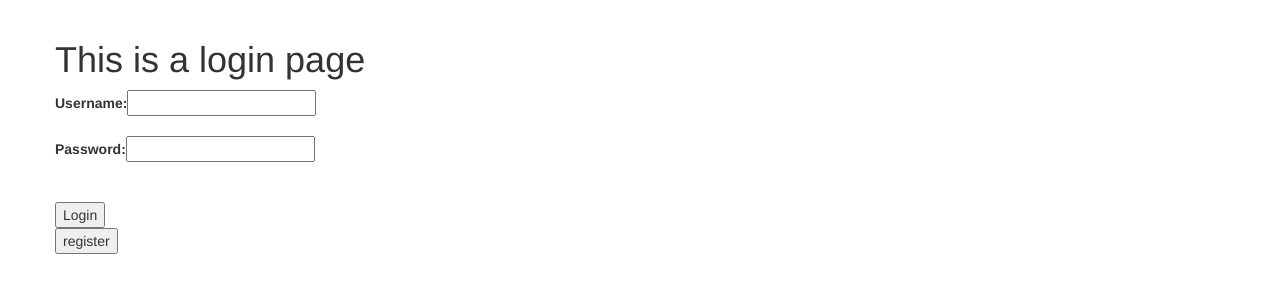
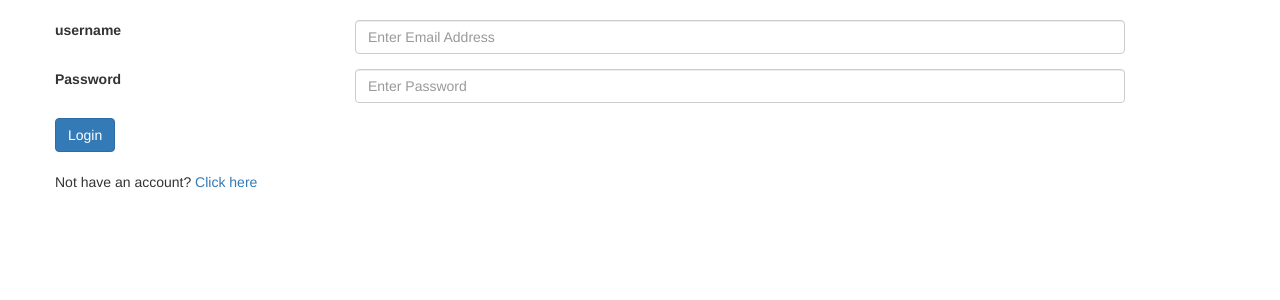
Before and after one commit to vamsi02/todo, a PHP site: page /login.php in a window 1280 px wide. Shown: the top 300 px of the page. Run offline with PHP 8.4, Linux system fonts and the light colour scheme; some libraries are stand-ins or nearby versions.

Commit message:
edit form in login

```diff
--- a/login.php
+++ b/login.php
@@ -12,17 +12,26 @@
 <div class="container">&nbsp;</div>
 <div class="container">
 <div class="row">
-<html>
-<body>
-  <h1> This is a login page</h1>
-  <form method = "post" action="index.php">
-  <strong>Username:</strong><input type="test" name="reg_uname" value=""/><br><br>
-  <strong>Password:</strong><input type="password" name="reg_password" value=""/><br><br>
-  <input type ="hidden" name="action" value="test_user"><br>
-  <input type="submit" value="Login"/>
+
+ <form method="post" action="index.php" name="form1">
+	<div class="form-group row">
+		<label for="example-text-input" class="col-md-3 col-form-label">username</label>
+		<div class="col-md-8">
+			<input class="form-control" type="text" name="reg_uname" placeholder="Enter Email Address" id="example-text-input">
+		</div>
+	</div>
+	<div class="form-group row">
+		<label for="example-text-input" class="col-md-3 col-form-label">Password</label>
+		<div class="col-md-8">
+			<input class="form-control" type="password" name="reg_password" placeholder="Enter Password" id="example-text-input">
+			<input type="hidden" name="action" value="test_user"/>
+		</div>
+	</div>
+	<button id="ed_submit" name="submit" class="btn btn-primary">Login</button>
   </form>
-  <form action = 'register.php'>
-      <input type = 'submit' value = 'register' />
-  </form>
+  <br/>
+  Not have an account? <a href="register.php">Click here</a>
+</div>
+</div>
 </body>
 </html>
```
